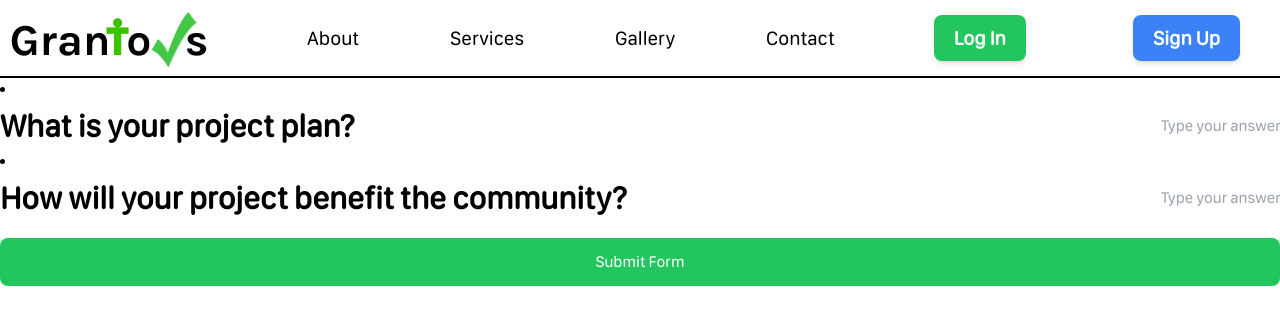
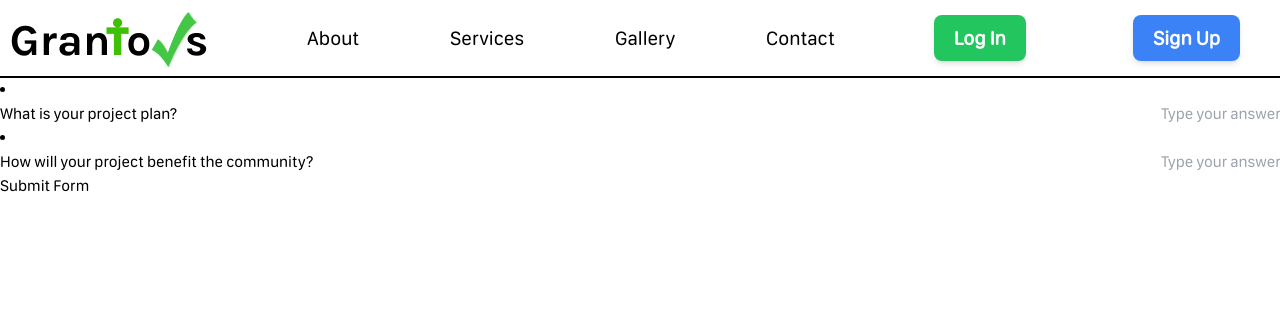
Before and after one commit to GlassesNoGlasses/c01w24-project-grantors, a React (Create React App) app in the folder frontend/: page /grants/1/apply in a window 1280 px wide. Shown: the top 324 px of the page. Built offline with nearby package versions, Linux system fonts and the light colour scheme.

Commit message:
ugly but working

```diff
--- /dev/null
+++ b/frontend/src/components/grant-form/GrantForm.tsx
@@ -0,0 +1,76 @@
+import { Link, useParams } from "react-router-dom";
+import React, { useState } from 'react';
+import { QuestionListProps } from "./GrantFormProps";
+import { Grant, GrantQuestion } from "../interfaces/Grant";
+
+const SERVER_PORT:number = 8000;
+
+const GrantQuestionList = ({ username, grantId, questions }: QuestionListProps) => {
+    const [questionList, setQuestionList] = useState(questions);
+
+    const setAnswer = (index: number, answer: string) => {
+        const newQuestionList = [...questionList];
+        newQuestionList[index].answer = answer;
+
+        setQuestionList(newQuestionList);
+    }
+
+    const getAnswers = (questions: GrantQuestion[]) =>
+    {
+        return questionList.map(function (obj){
+            return obj.answer;
+        });
+    }
+
+    const handleSubmit = async (event: React.FormEvent<HTMLFormElement>) => {
+        event.preventDefault();
+
+        if (!questionList ) {
+            return
+        }
+        try {
+            await fetch(`http://localhost:${SERVER_PORT}/sendForm`,
+                {method: "POST",
+                headers: {
+                    "Content-Type": "application/json"
+                },
+
+                body: JSON.stringify({username: username, grantId: grantId, data: getAnswers(questionList)})} )
+            .then(async (response) => {
+                if (!response.ok) {
+                    console.log("Serve failed:", response.status)
+                } else {
+                    await response.json().then((data) => {
+                        //do nothing
+                    })
+                }
+            })
+        } catch (error) {
+            console.log("Fetch function failed:", error)
+        }
+    }
+
+    return (
+        <div>
+            <form onSubmit={handleSubmit} id="grantform">
+                {questions.map((questionElement, index) => (
+                    <li key={index}>
+                         <div className="flex flex-row justify-between items-center">
+                            <label>{questionElement.question}</label>
+                            <input
+                                type="text"
+                                value={questionList[index].answer || ''}
+                                placeholder="Type your answer here."
+                                key={index}
+                                onChange={(e) => setAnswer(index, e.target.value)}
+                            />
+                        </div>
+                    </li>
+                ))}
+                <button type="submit">Submit Form</button>
+            </form>
+        </div>
+    );
+};
+
+export default GrantQuestionList;
--- a/frontend/src/components/grant-question-list/GrantQuestionListProps.tsx
+++ b/frontend/src/components/grant-form/GrantFormProps.tsx
@@ -1,5 +1,9 @@
 import { GrantQuestion } from "../interfaces/Grant";
 
 export interface QuestionListProps {
+    username: string | undefined
+    grantId: String | undefined;
     questions: GrantQuestion[];
+
+
 }
--- a/frontend/src/components/grant-page-apply/GrantPageApply.tsx
+++ b/frontend/src/components/grant-page-apply/GrantPageApply.tsx
@@ -1,38 +1,28 @@
 import { useParams } from 'react-router-dom';
 import { Grant, GrantQuestion } from "../interfaces/Grant";
 import  { getGrant } from "../grant-page/GrantPage";
-import { GrantPageApplyProps, GrantQuestionFormProps } from './GrantPageApplyProps';
-import GrantQuestionList from "../grant-question-list/GrantQuestionList";
+import { GrantPageApplyProps } from './GrantPageApplyProps';
+import GrantForm from "../grant-form/GrantForm";
+import { useUserContext } from '../contexts/userContext'
 
 const GrantPageApply = ({}: GrantPageApplyProps) => {
 
+    const {user, setUser} = useUserContext();
     const {grantId} = useParams();
     const questions: undefined | GrantQuestion[] = getQuestions(grantId);
-    return questions === undefined ? <ErrorGrantQuestionForm /> : <GrantQuestionForm questions={questions}/>;
+
+    return questions === undefined ? <ErrorGrantQuestionList /> : <GrantForm username={user?.username} grantId={grantId} questions={questions}/>;
 };
-
-const ErrorGrantQuestionForm = () => {
-    //form has no questions?
-    return <div>oh no! something went wrong</div>;
-}
-
-const GrantQuestionForm = ({questions}: GrantQuestionFormProps) => {
-    return(
-        <form onSubmit={handleSubmit}>
-            <GrantQuestionList questions={questions}/>
-            <button type="submit" className="submit-btn">Submit Form</button>
-        </form>
-    )
-}
 
 const getQuestions = (grantId: String | undefined) => {
 
     const grant: Grant | undefined = getGrant(grantId);
+
     return grant === undefined ? undefined : grant.questions;
 }
 
-const handleSubmit = async (event: React.FormEvent<HTMLFormElement>) => {
-    event.preventDefault();
+const ErrorGrantQuestionList = () => {
+    return <div>oh no! something went wrong</div>;
 }
 
 export default GrantPageApply;
--- a/frontend/src/components/grant-page-apply/GrantPageApplyProps.ts
+++ b/frontend/src/components/grant-page-apply/GrantPageApplyProps.ts
@@ -1,7 +1,3 @@
 import { GrantQuestion } from "../interfaces/Grant";
 
 export interface GrantPageApplyProps {}
-
-export interface GrantQuestionFormProps{
-    questions: GrantQuestion[]
-}
--- a/frontend/src/components/grant-question-list/GrantQuestionList.tsx
+++ /dev/null
@@ -1,36 +0,0 @@
-import React, { useState } from 'react';
-import { QuestionListProps } from "./GrantQuestionListProps";
-import { GrantQuestion } from "../interfaces/Grant";
-
-const GrantQuestionList = ({ questions }: QuestionListProps) => {
-    return (
-        <div>
-            {questions.map((question, index) => (
-                <li key={index}>
-                    <QuestionItem grantQuestion={question} />
-                </li>
-            ))}
-        </div>
-    );
-};
-
-const QuestionItem = ({grantQuestion}: {grantQuestion: GrantQuestion}) => {
-    const [answer, setInputValue] = useState('');
-
-    return(
-        <div className="flex flex-row justify-between items-center">
-            <h1 className="text-2xl font-bold">{grantQuestion.question}</h1>
-            <input
-                type="text"
-                value={answer}
-                placeholder="Type your answer here."
-                onChange={(e) => setInputValue(e.target.value)}
-            />
-         </div>
-    );
-}
-
-
-
-
-export default GrantQuestionList;
```
Also changed, not shown: 2 other files (tests, documents, lock files or other folders).
